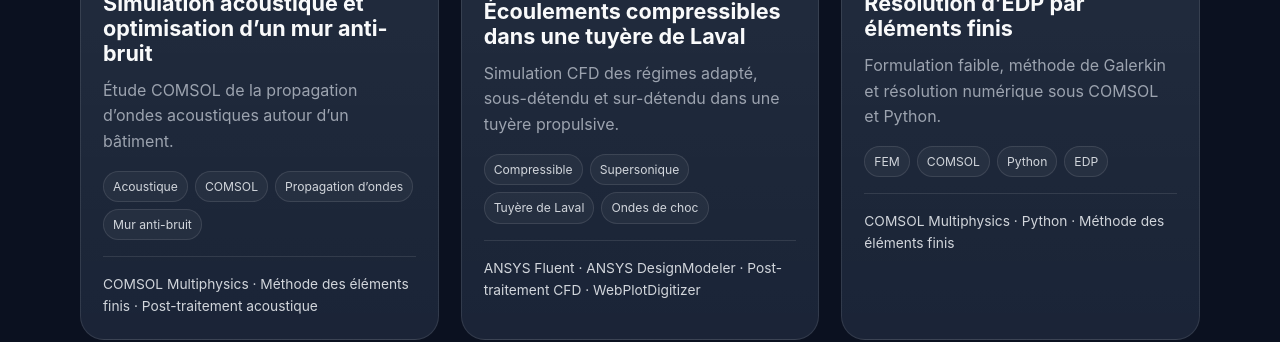
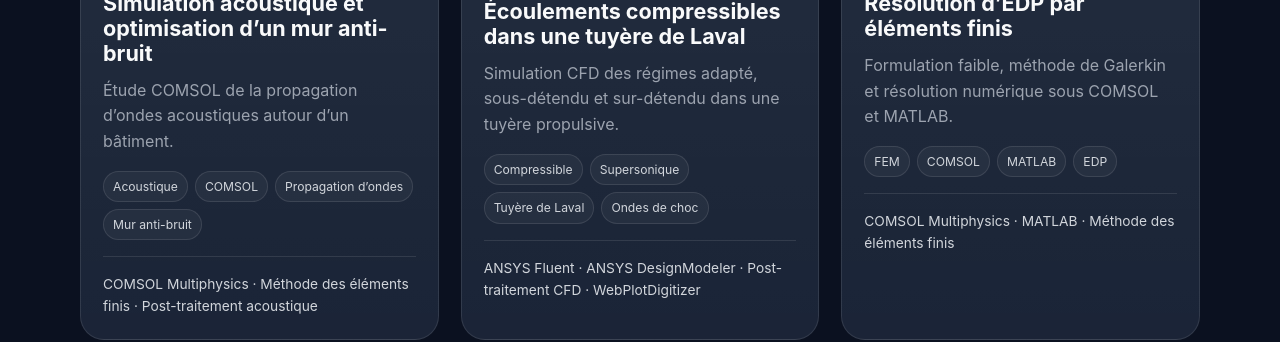
Before and after one commit to ramiboufedji-projets/ramiboufedji-projets.github.io, a Jekyll site: the page built from projects.html, in a window 1280 px wide and 900 px high, scrolled down 2708 px. Shown: the part 205-547 px from the top of the window. Built offline with Jekyll 4.4.1, drawn with Linux system fonts in a browser that asks for light colours.

Commit message:
Change Python to MATLAB in project documentation
Updated the project documentation to reflect the use of MATLAB instead of Python for numerical implementation.

```diff
--- a/_projects/elements-finis-comsol-python.md
+++ b/_projects/elements-finis-comsol-MATLAB.md
@@ -1,13 +1,13 @@
 ---
 title: "Résolution d’EDP par éléments finis"
-subtitle: "Formulation faible, méthode de Galerkin et résolution numérique sous COMSOL et Python."
+subtitle: "Formulation faible, méthode de Galerkin et résolution numérique sous COMSOL et MATLAB."
 order: 12
 featured: false
 domain: "Méthodes numériques"
 image: ""
 tools:
   - COMSOL Multiphysics
-  - Python
+  - MATLAB
   - Méthode des éléments finis
 methods:
   - Formulation faible
@@ -17,7 +17,7 @@ methods:
 tags:
   - FEM
   - COMSOL
-  - Python
+  - MATLAB
   - EDP
   - Galerkin
 ---
@@ -26,7 +26,7 @@ tags:
 
 Ce projet porte sur la résolution numérique d’équations aux dérivées partielles en 1D et 2D par la méthode des éléments finis.
 
-L’étude combine formulation variationnelle, implémentation sous COMSOL et développement numérique sous Python.
+L’étude combine formulation variationnelle, implémentation sous COMSOL et développement numérique sous MATLAB.
 
 ## Contexte scientifique
 
@@ -46,7 +46,7 @@ Les objectifs étaient de :
 
 ## Méthodologie
 
-Les équations étudiées sont de type diffusion-réaction. Les cas 1D ont été résolus analytiquement lorsque possible, puis simulés sous COMSOL et Python.
+Les équations étudiées sont de type diffusion-réaction. Les cas 1D ont été résolus analytiquement lorsque possible, puis simulés sous COMSOL et MATLAB.
 
 L’étude a ensuite été étendue à un problème bidimensionnel sur un domaine carré.
 
@@ -75,11 +75,11 @@ Les simulations 2D présentent des champs cohérents et respectent les symétrie
 - Formulation faible
 - Méthode de Galerkin
 - COMSOL Weak Form PDE
-- Python
+- MATLAB
 - Résolution d’EDP
 - Analyse d’erreur
 - Validation analytique
 
 ## Conclusion
 
-Ce projet démontre ma capacité à relier la théorie mathématique des éléments finis à des implémentations numériques concrètes sous COMSOL et Python.
+Ce projet démontre ma capacité à relier la théorie mathématique des éléments finis à des implémentations numériques concrètes sous COMSOL et MATLAB.
```
